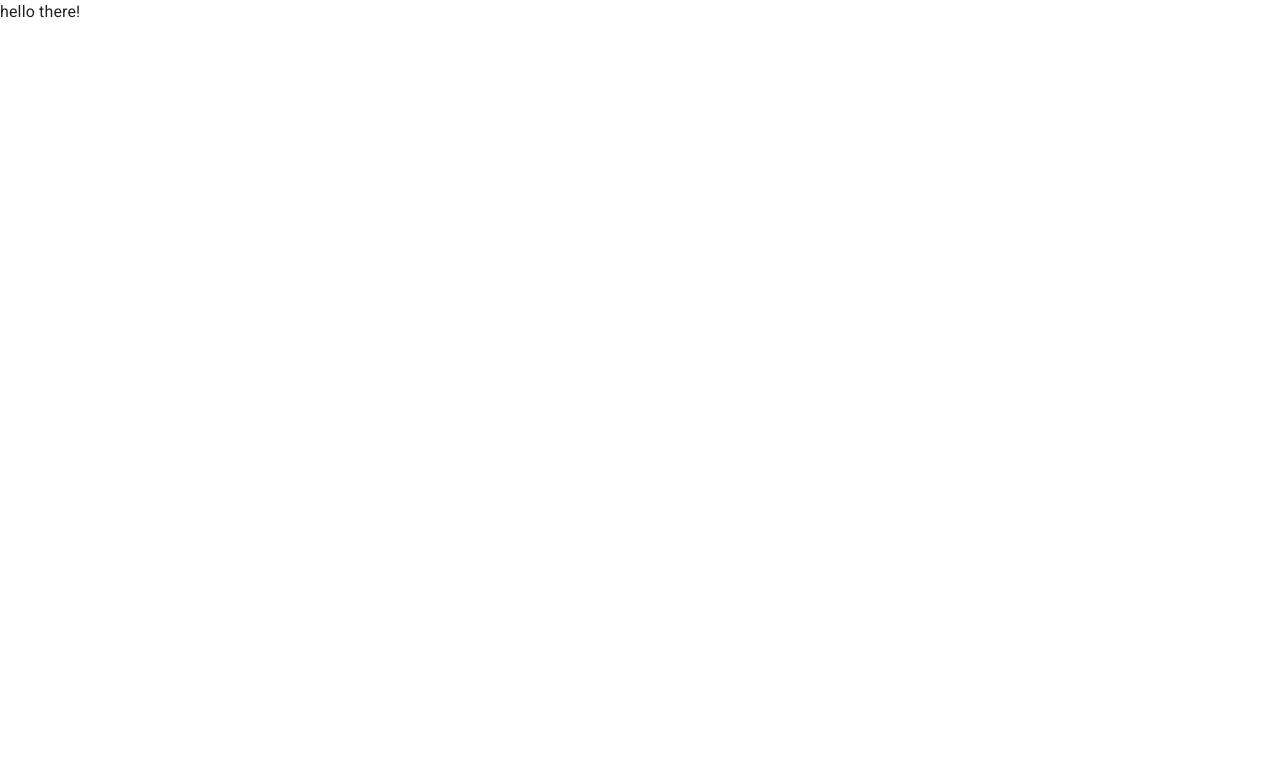
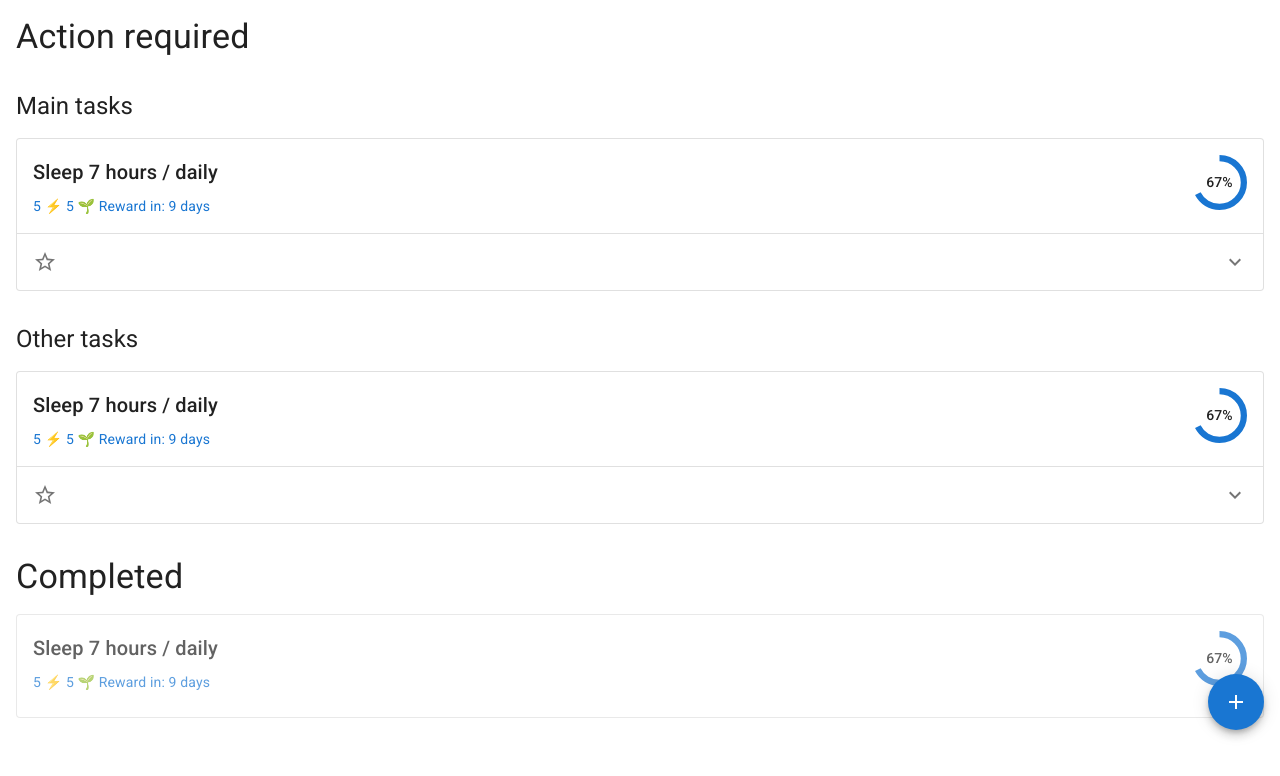
Before and after one commit to Urban-Gamification/rewardable-focus-frontend, a React (Vite) app: page / in a window 1280 px wide. Shown: the top 776 px of the page. Built offline with nearby package versions, Linux system fonts and the light colour scheme.

Commit message:
add personal tasks page

```diff
--- a/src/App.tsx
+++ b/src/App.tsx
@@ -6,11 +6,12 @@ import CssBaseline from '@mui/material/CssBaseline';
 import './App.css';
 import { store } from './redux/store';
 import { Provider } from 'react-redux';
+import { TasksPage } from './pages';
 
 const router = createBrowserRouter([
   {
     path: '/',
-    element: <div>hello there!</div>
+    element: <TasksPage />
   }
 ]);
 
--- /dev/null
+++ b/src/components/TaskCard.tsx
@@ -0,0 +1,135 @@
+import { useState, MouseEvent } from 'react';
+import {
+  Card,
+  CardActions,
+  CardContent,
+  Collapse,
+  Divider,
+  Grid,
+  IconButton,
+  IconButtonProps,
+  InputBase,
+  Paper,
+  Typography,
+  styled
+} from '@mui/material';
+import StarOutlineIcon from '@mui/icons-material/StarOutline';
+import StarIcon from '@mui/icons-material/Star';
+import ExpandMoreIcon from '@mui/icons-material/ExpandMore';
+import SendIcon from '@mui/icons-material/Send';
+import { CircularProgressWithLabel } from './core';
+
+export interface ChatsCardProps {
+  title: string;
+  summaryText: string;
+  isCompleted?: boolean;
+  isFavorite?: boolean;
+  onFavoriteClick?: () => void;
+}
+
+const ExpandMore = styled((props: IconButtonProps & { expand: boolean }) => {
+  const { expand, ...other } = props;
+  return <IconButton {...other} />;
+})(({ theme, expand }) => ({
+  transform: !expand ? 'rotate(0deg)' : 'rotate(180deg)',
+  marginLeft: 'auto',
+  transition: theme.transitions.create('transform', {
+    duration: theme.transitions.duration.shortest
+  })
+}));
+
+export function TaskCard({
+  title,
+  summaryText,
+  isCompleted,
+  isFavorite,
+  onFavoriteClick
+}: ChatsCardProps) {
+  const [expanded, setExpanded] = useState(false);
+
+  const handleExpandClick = () => {
+    setExpanded((prev) => !prev);
+  };
+
+  return (
+    <Card variant="outlined" sx={{ opacity: isCompleted ? 0.7 : 1 }}>
+      <CardContent onClick={handleExpandClick}>
+        <Grid
+          container
+          spacing={2}
+          alignItems="center"
+          justifyContent="space-between"
+        >
+          <Grid item xs>
+            <Grid container spacing={1} direction="column">
+              <Grid item>
+                <Typography variant="h6">{title}</Typography>
+              </Grid>
+              <Grid item>
+                <Typography variant="body2" color="primary">
+                  {summaryText}
+                </Typography>
+              </Grid>
+            </Grid>
+          </Grid>
+          <Grid item>
+            <CircularProgressWithLabel value={67} />
+          </Grid>
+        </Grid>
+      </CardContent>
+      {!isCompleted && (
+        <>
+          <Divider />
+          <CardActions disableSpacing>
+            <IconButton
+              aria-label="Favorite"
+              color={isFavorite ? 'warning' : 'default'}
+              onClick={onFavoriteClick}
+            >
+              {isFavorite ? <StarIcon /> : <StarOutlineIcon />}
+            </IconButton>
+            <ExpandMore
+              expand={expanded}
+              onClick={handleExpandClick}
+              aria-expanded={expanded}
+              aria-label="show more"
+            >
+              <ExpandMoreIcon />
+            </ExpandMore>
+          </CardActions>
+          <Collapse in={expanded} timeout="auto" unmountOnExit>
+            <Divider />
+            <CardContent>
+              <Paper
+                component="form"
+                variant="outlined"
+                sx={{
+                  p: '2px 4px',
+                  display: 'flex',
+                  minHeight: 60,
+                  alignItems: 'center'
+                }}
+              >
+                <InputBase
+                  sx={{ ml: 1, flex: 1 }}
+                  placeholder="Write today's value"
+                  inputProps={{
+                    'aria-label': `submit today's value`
+                  }}
+                />
+                <Divider sx={{ height: 28, m: 0.5 }} orientation="vertical" />
+                <IconButton
+                  color="primary"
+                  sx={{ p: '10px' }}
+                  aria-label="directions"
+                >
+                  <SendIcon />
+                </IconButton>
+              </Paper>
+            </CardContent>
+          </Collapse>
+        </>
+      )}
+    </Card>
+  );
+}
--- /dev/null
+++ b/src/components/core/CircularProgressWithLabel.tsx
@@ -0,0 +1,35 @@
+import {
+  Box,
+  CircularProgress,
+  CircularProgressProps,
+  Typography
+} from '@mui/material';
+
+export function CircularProgressWithLabel(props: CircularProgressProps) {
+  return (
+    <Box sx={{ position: 'relative', display: 'inline-flex' }}>
+      <CircularProgress
+        size={55}
+        thickness={5}
+        variant="determinate"
+        {...props}
+      />
+      <Box
+        sx={{
+          top: 0,
+          left: 0,
+          bottom: 0,
+          right: 0,
+          position: 'absolute',
+          display: 'flex',
+          alignItems: 'center',
+          justifyContent: 'center'
+        }}
+      >
+        <Typography variant="subtitle2" component="div">
+          {`${Math.round(props.value || 0)}%`}
+        </Typography>
+      </Box>
+    </Box>
+  );
+}
--- /dev/null
+++ b/src/components/core/index.ts
@@ -0,0 +1 @@
+export { CircularProgressWithLabel } from './CircularProgressWithLabel';
--- /dev/null
+++ b/src/components/index.ts
@@ -0,0 +1 @@
+export { TaskCard } from './TaskCard';
--- /dev/null
+++ b/src/pages/TasksPage.tsx
@@ -0,0 +1,78 @@
+import { Fab, Grid, Typography } from '@mui/material';
+import AddIcon from '@mui/icons-material/Add';
+import { Link } from 'react-router-dom';
+import { TaskCard } from '../components';
+
+export function TasksPage() {
+  return (
+    <>
+      <Grid p={2} container spacing={4} direction="column">
+        <Grid item>
+          <Typography variant="h4">Action required</Typography>
+        </Grid>
+        <Grid item>
+          <Grid container direction="column" spacing={2}>
+            <Grid item>
+              <Typography variant="h5">Main tasks</Typography>
+            </Grid>
+            <Grid item>
+              <Grid container spacing={1}>
+                <Grid item xs={12}>
+                  <TaskCard
+                    title="Sleep 7 hours / daily"
+                    summaryText="5 ⚡ 5 🌱 Reward in: 9 days"
+                  />
+                </Grid>
+              </Grid>
+            </Grid>
+          </Grid>
+        </Grid>
+        <Grid item>
+          <Grid container direction="column" spacing={2}>
+            <Grid item>
+              <Typography variant="h5">Other tasks</Typography>
+            </Grid>
+            <Grid item>
+              <Grid container spacing={1}>
+                <Grid item xs={12}>
+                  <TaskCard
+                    title="Sleep 7 hours / daily"
+                    summaryText="5 ⚡ 5 🌱 Reward in: 9 days"
+                  />
+                </Grid>
+              </Grid>
+            </Grid>
+          </Grid>
+        </Grid>
+        <Grid item>
+          <Grid container direction="column" spacing={2}>
+            <Grid item>
+              <Typography variant="h4">Completed</Typography>
+            </Grid>
+            <Grid item>
+              <Grid container spacing={1}>
+                <Grid item xs={12}>
+                  <TaskCard
+                    isCompleted
+                    title="Sleep 7 hours / daily"
+                    summaryText="5 ⚡ 5 🌱 Reward in: 9 days"
+                  />
+                </Grid>
+              </Grid>
+            </Grid>
+          </Grid>
+        </Grid>
+      </Grid>
+
+      <Link to="/new-task">
+        <Fab
+          color="primary"
+          aria-label="add"
+          style={{ position: 'fixed', bottom: 70, right: 16 }}
+        >
+          <AddIcon />
+        </Fab>
+      </Link>
+    </>
+  );
+}
--- /dev/null
+++ b/src/pages/index.ts
@@ -0,0 +1 @@
+export { TasksPage } from './TasksPage';
```
